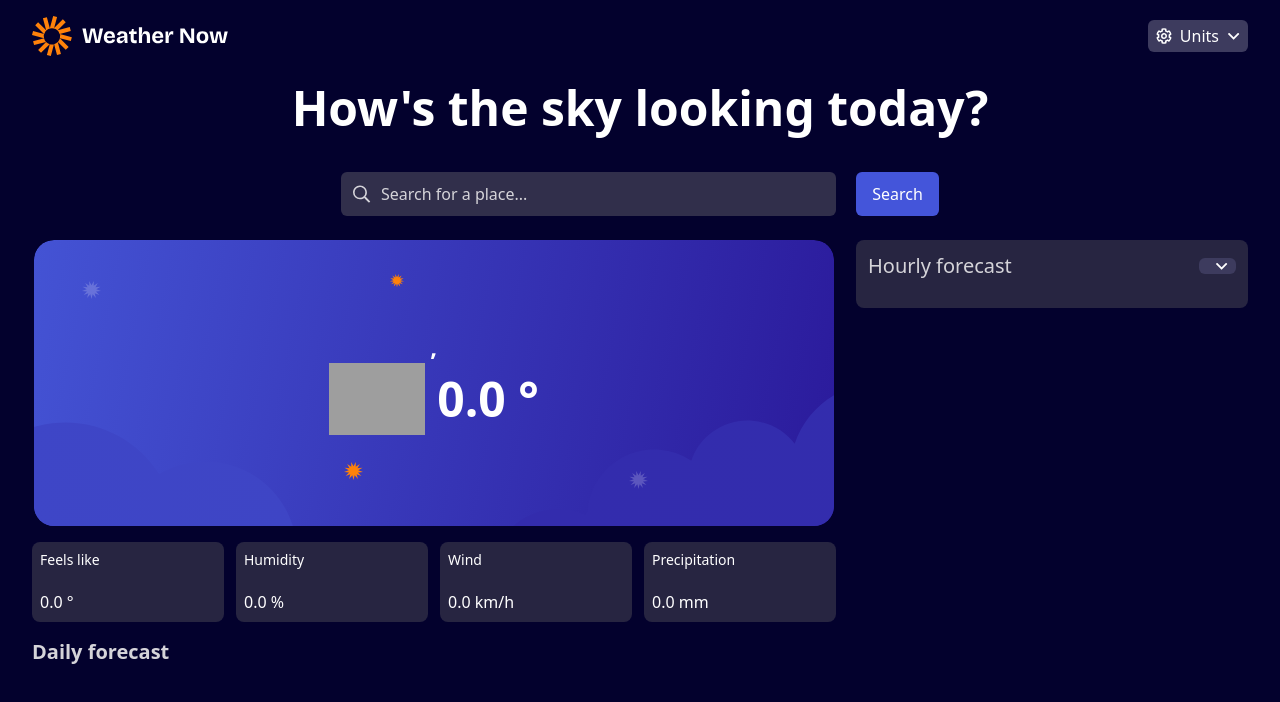
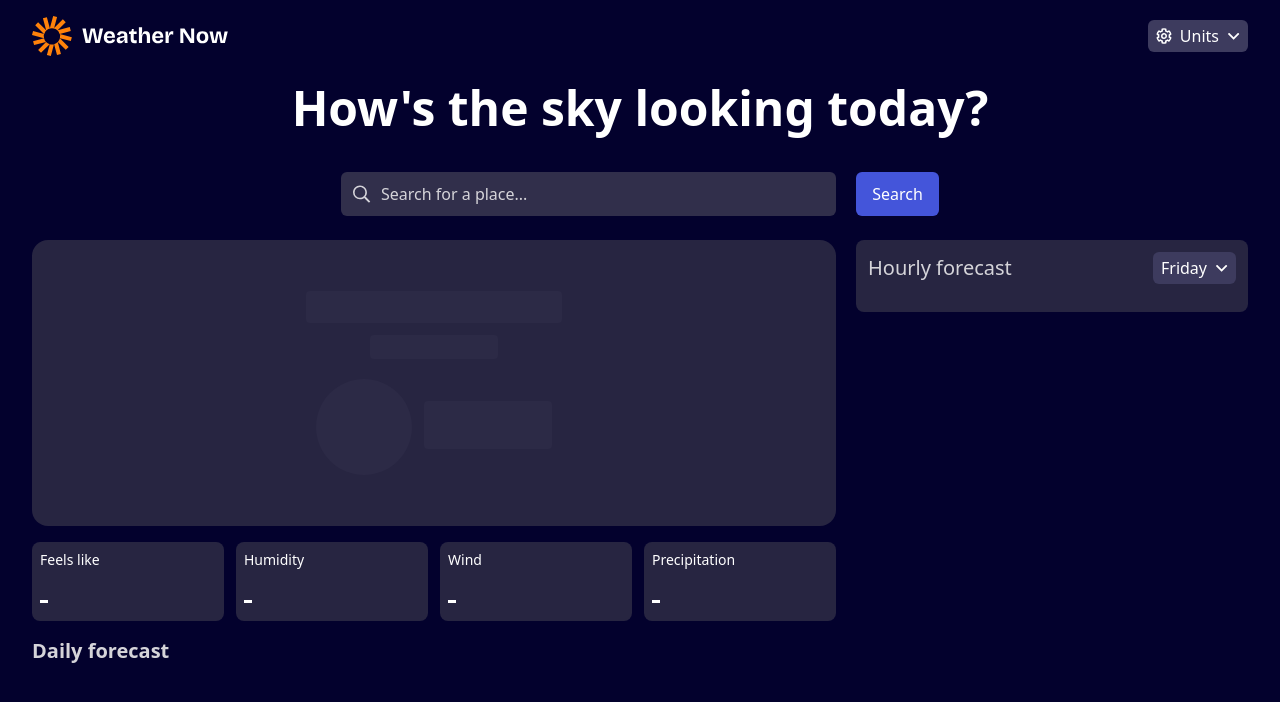
Before and after one commit to DannyHTML/Weather-app, a Vue app: page / in a window 1280 px wide. Shown: the top 702 px of the page. Built offline with nearby package versions, Linux system fonts and the light colour scheme; grey boxes are pictures that could not be loaded.

Commit message:
Made clean skeleton loader if no weather data is available. Added TODO.

```diff
--- a/src/components/CardComponent.vue
+++ b/src/components/CardComponent.vue
@@ -10,7 +10,12 @@
         <div :class="fontSize">
             <template v-if="currentWeatherAmount !== null">
                 <div class="flex items-center justify-between">
-                    <span>{{ currentWeatherAmount.toFixed(1) }} {{ weatherUnit }}</span>
+                    <template v-if="!weatherStore.getCity">
+                        <div class="my-2.5 w-2 border bg-white"><hr /></div>
+                    </template>
+                    <template v-else>
+                        <span>{{ currentWeatherAmount.toFixed(1) }} {{ weatherUnit }}</span>
+                    </template>
                 </div>
             </template>
             <template v-else>
@@ -25,7 +30,10 @@
 </template>
 
 <script setup lang="ts">
+import { useWeatherStore } from '../stores/weather-store';
 // TODO: Create prop to give how much grid columns are needed, text placement, icon shown, font size, etc.
+
+const weatherStore = useWeatherStore();
 
 defineProps({
     title: {
--- a/src/components/ExtraWeatherInfoLayout.vue
+++ /dev/null
@@ -1,27 +0,0 @@
-<template>
-    <!-- TODO: I don't think this component is necessary, double check! -->
-    <CardComponent
-        :title="title"
-        :currentWeatherAmount="currentWeatherAmount"
-        :weatherUnit="weatherUnit"
-    />
-</template>
-
-<script setup lang="ts">
-import CardComponent from './CardComponent.vue';
-
-defineProps({
-    title: {
-        type: String,
-        required: true,
-    },
-    currentWeatherAmount: {
-        type: Number,
-        required: true,
-    },
-    weatherUnit: {
-        type: String,
-        required: true,
-    },
-});
-</script>
--- a/src/components/HourlyForecastDropDown.vue
+++ b/src/components/HourlyForecastDropDown.vue
@@ -5,10 +5,11 @@
             ref="toggleButtonRef"
             @click="toggleDropdown"
             @mouseover="handleMouseOver"
+            :disabled="!weatherStore.getCity"
             @focusin="isOpen = true"
             class="flex w-fit cursor-pointer items-center justify-between gap-2 rounded-md bg-neutral-600 px-2 py-1"
         >
-            <span class="block">{{ currentSelectedDay }}</span>
+            <span class="block">{{ currentDay }}</span>
             <img
                 src="/src/assets/images/icon-dropdown.svg"
                 alt="icon-dropdown"
@@ -47,15 +48,15 @@
 </template>
 
 <script setup lang="ts">
-import { ref, onMounted, watch, useTemplateRef } from 'vue';
+import { ref, onMounted, watch, useTemplateRef, computed, onBeforeMount } from 'vue';
 import { onClickOutside } from '@vueuse/core';
 import DropDownSelect from './DropDownSelect.vue';
 import { useWeatherStore } from '../stores/weather-store';
 
 const weatherStore = useWeatherStore();
 
-// Holds the currently selected day, initialized to todayWeekday
 const currentSelectedDay = ref('');
+let placeholderCurrentDay = ref('');
 
 defineProps({
     options: {
@@ -73,14 +74,15 @@ const isOpen = ref(false);
 const supportHover = ref(false);
 
 const toggleDropdown = () => {
-    if (!supportHover.value) {
+    if (!supportHover.value && !weatherStore.getCity) {
         isOpen.value = !isOpen.value;
     }
 };
 
 const handleMouseOver = () => {
-    if (supportHover.value) {
+    if (supportHover.value && weatherStore.getCity) {
         isOpen.value = true;
+        console.log('hovered');
     }
 };
 
@@ -116,6 +118,19 @@ const onFocusOut = (event: FocusEvent) => {
     isOpen.value = false;
 };
 
+const currentDay = computed(() => {
+    if (currentSelectedDay.value) {
+        return currentSelectedDay.value;
+    }
+    return placeholderCurrentDay;
+});
+
+onBeforeMount(() => {
+    placeholderCurrentDay.value = new Date().toLocaleDateString(navigator.language, {
+        weekday: 'long',
+    });
+});
+
 onMounted(() => {
     // Modern, type-safe hover detection
     supportHover.value = !('ontouchstart' in window || navigator.maxTouchPoints > 0);
--- a/src/components/MainWeatherForecast.vue
+++ b/src/components/MainWeatherForecast.vue
@@ -5,6 +5,25 @@
                 <span class="text-center">
                     ERROR: City not found, check for typos or try another city.
                 </span>
+            </div>
+        </template>
+        <!-- TODO: It works but when you select a city for the first time it looks glitchy, fix this! -->
+        <template v-if="!weatherStore.getCity">
+            <div class="relative h-[286px] w-full overflow-hidden rounded-2xl bg-neutral-800">
+                <!-- Content placeholders -->
+                <div
+                    class="absolute top-1/2 left-1/2 flex w-full -translate-x-1/2 -translate-y-1/2 animate-pulse flex-col items-center gap-3 text-center"
+                >
+                    <!-- City + Country -->
+                    <div class="h-8 w-64 rounded bg-neutral-700"></div>
+                    <!-- Date -->
+                    <div class="h-6 w-32 rounded bg-neutral-700"></div>
+                    <div class="flex items-center justify-center gap-3">
+                        <!-- Temperature and Weather icon -->
+                        <div class="mt-2 h-24 w-24 rounded-full bg-neutral-700"></div>
+                        <div class="mt-1 h-12 w-32 rounded bg-neutral-700"></div>
+                    </div>
+                </div>
             </div>
         </template>
         <template v-else>
```
